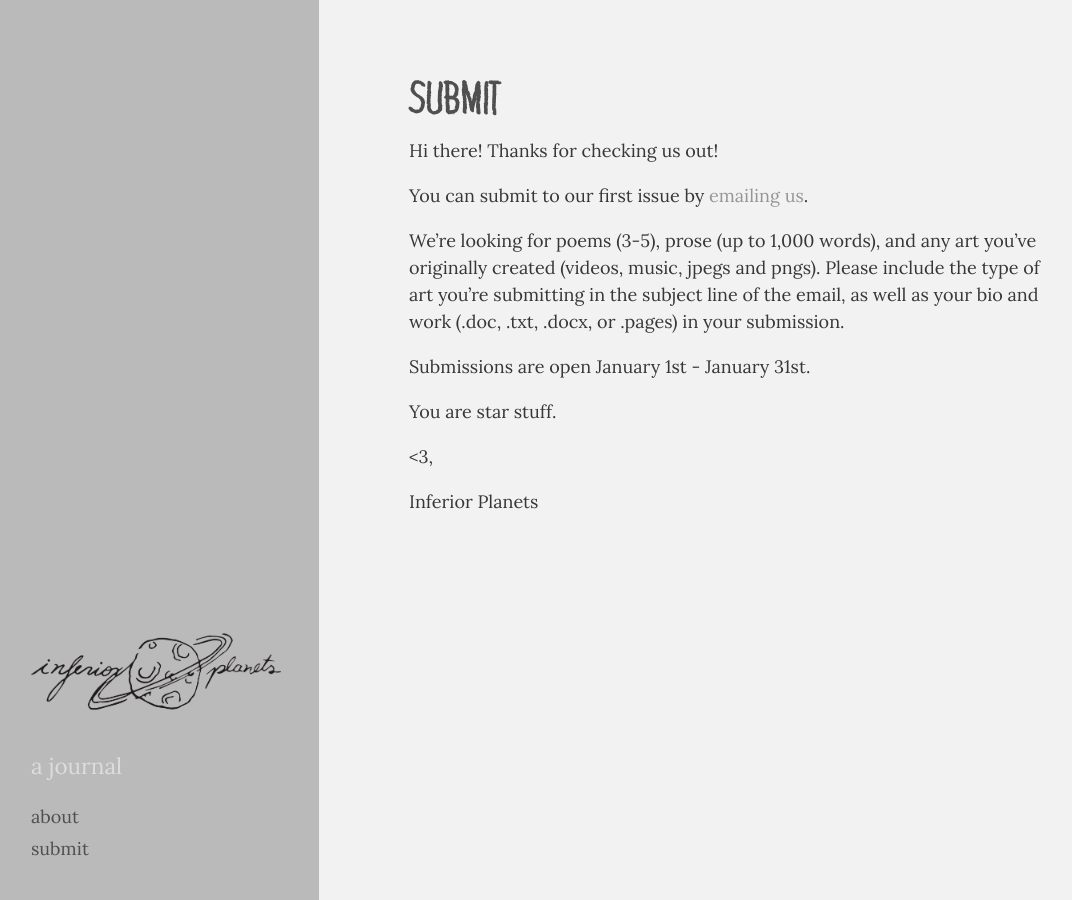
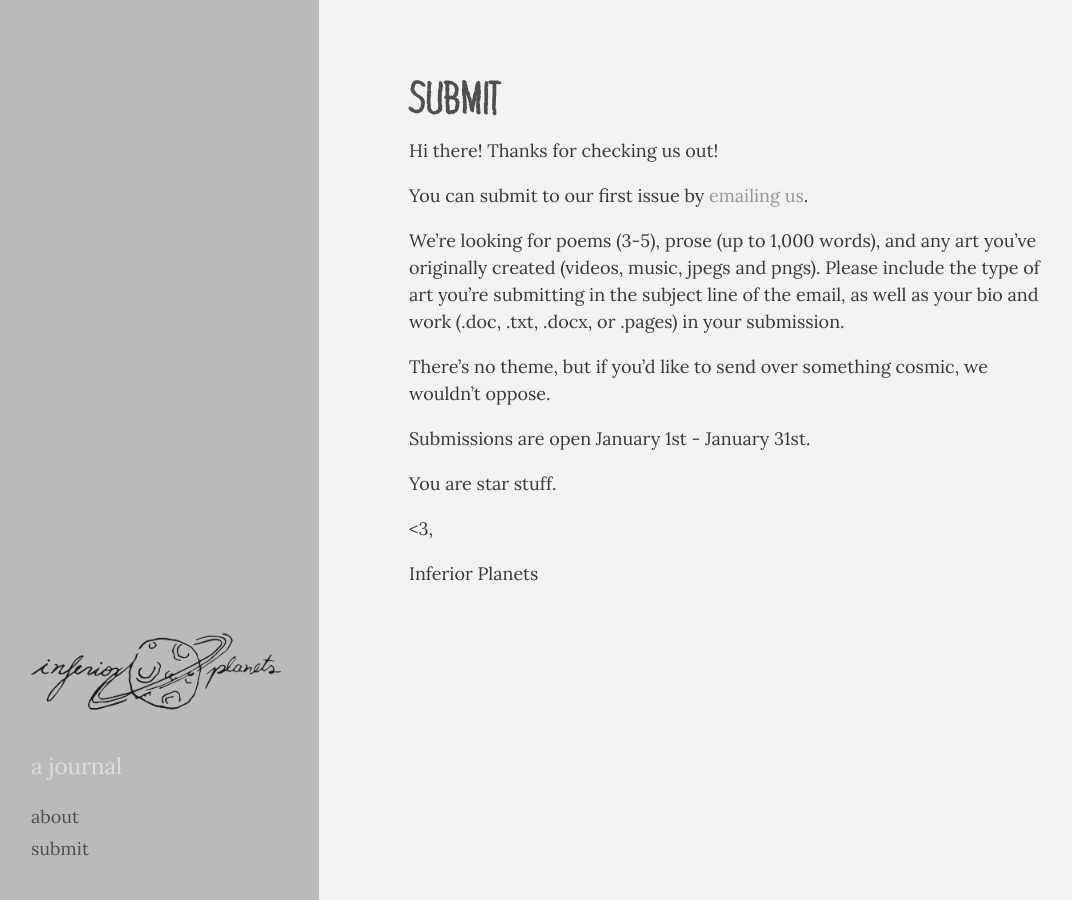
Before and after one commit to inferiorplanets/inferiorplanets.github.io, a Jekyll site: the page built from submit.md, in a window 1280 px wide. Shown: the whole page, without its empty margins (5-1077 px from the left). Built offline with Jekyll 4.4.1, drawn with Linux system fonts in a browser that asks for light colours; some web fonts are replaced; Markdown is read by kramdown in place of the engine named in the settings.

Commit message:
Update submit.md

```diff
--- a/submit.md
+++ b/submit.md
@@ -9,6 +9,8 @@ You can submit to our first issue by [emailing us](mailto:inferiorplanetsjournal
 
 We're looking for poems (3-5), prose (up to 1,000 words), and any art you've originally created (videos, music, jpegs and pngs). Please include the type of art you're submitting in the subject line of the email, as well as your bio and work (.doc, .txt, .docx, or .pages) in your submission.
 
+There's no theme, but if you'd like to send over something cosmic, we wouldn't oppose.
+
 Submissions are open January 1st - January 31st.
 
 
```
